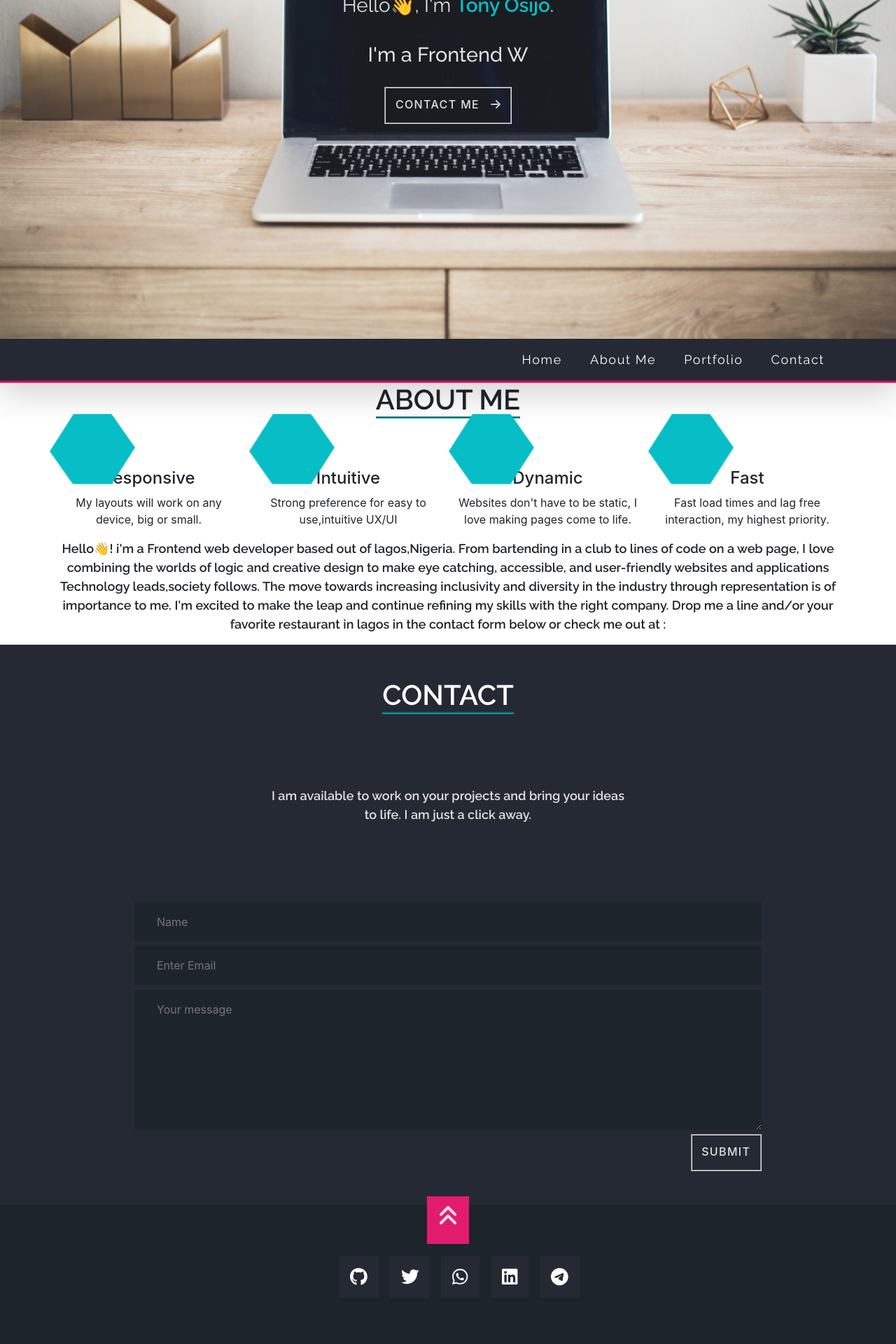
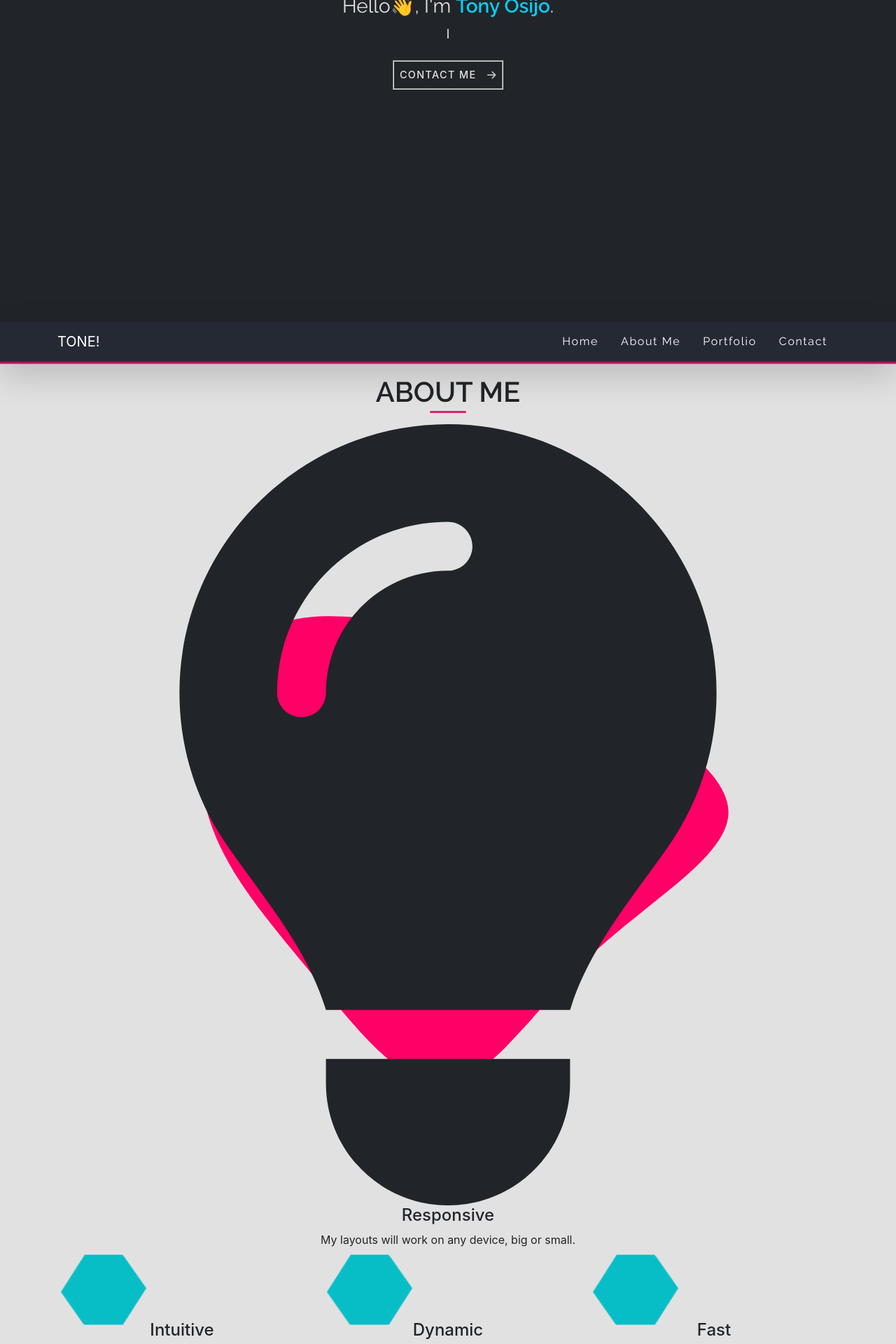
Before and after one commit to Lamarr99/portfolio, a React (Create React App) app in the folder portfolio/: page / in a window 1280 px wide. Shown: the part 340-2260 px from the top of the page at 70% size. Built offline with nearby package versions, Linux system fonts and the light colour scheme.

Commit message:
semi final commit

```diff
--- a/portfolio/package.json
+++ b/portfolio/package.json
@@ -16,6 +16,7 @@
     "react-awesome-shapes": "^0.1.12",
     "react-bootstrap": "^2.2.2",
     "react-dom": "^17.0.2",
+    "react-hook-form": "^7.30.0",
     "react-scripts": "5.0.0",
     "react-tsparticles": "^1.42.4",
     "typed.js": "^2.0.12",
--- a/portfolio/src/App.css
+++ b/portfolio/src/App.css
@@ -20,61 +20,36 @@ body{
 --primary-black:#1e242c;
 }
 nav a.nav-link {
-/* font-weight: 500; */
-/* font-size: .8rem; */
-letter-spacing: 0.0375rem;
-cursor: pointer;
-}
-nav ul li {
-  /* text-transform: uppercase; */
+font-weight: 500;
+ font-size: 1rem;
+letter-spacing: 0.375rem;
 }
 
 .main-text{
-
+ display: block
 }
-
 
 nav{
 border-bottom: 0.3rem groove var(--primary-red);
 background-color: var(--primary-dark) !important;
-
 }
 
 .navbar-nav > li > a{
   color: var(--primary-white) ;
-  margin-right: 0.75rem;
-  margin-left: 0.75rem;
- /*border-top: 0.1875rem solid var(--primary-dark);*/
+  margin: auto 0.5rem;
   font-weight: 400;
-  font-size: large;
   letter-spacing: 0.1rem;
   font-family: 'Raleway', 'Times New Roman';
 }
 
-.navbar-brand{
-  max-width: 17.25rem;
-  padding: 0 !important;
-  /* height: 6rem; */
-
-}
-
- .navbar-nav > li > a:focus {
-  /* border-top: 0.1875rem solid var(--primary-orange); */
-  color: var(--primary-red) !important;
-}
-
-.navbar-nav > li > a:hover{
-  /* border-top: 0.1875rem solid var(--primary-orange); */
-  color: var(--primary-red) !important;
-}
 
 /* header */
 
 .header-wrapper {
 position: relative;
-background: url(kari-shea-1SAnrIxw5OY-unsplash.jpg) no-repeat;
+/* background: url(kari-shea-1SAnrIxw5OY-unsplash.jpg) no-repeat;
 background-size: cover;
-background-position: center;
+background-position: center; */
 height: 100vh;
 
 }
@@ -88,11 +63,12 @@ justify-content: center;
 align-items: center;
 text-align: center;
 font-family: 'Raleway' sans-serif;
+z-index: 1;
+background: transparent;
 }
 
 .main-info h3{
   color: var(--primary-white);
-
   font-family: 'Raleway', sans-serif !important;
   font-weight: 400 !important;
 }
@@ -101,7 +77,7 @@ font-family: 'Raleway' sans-serif;
   font-family: 'Raleway', sans-serif !important;
   font-weight: 600 !important;
 }
-.navbar-togglers{
+/* .navbar-togglers{
 background-color: var(--primary-black);
 border: none !important;
 color: var(--primary-turquoise) !important;
@@ -109,17 +85,12 @@ color: var(--primary-turquoise) !important;
 
 .navbar-togglers:focus{
   color: var(--primary-dark) !important;
-  border: none !important;
-  outline: none !important;
-}
+} */
 
 
-.right-arrow:hover{
-transform: rotate(90deg);
-transition: .5s ease-in-out;
-}
+
 .strings {
-font-size: 1.8rem;
+font-size: 1.2rem;
   color: var(--primary-white);
   font-family: 'Raleway', sans-serif !important;
   font-weight: 500 !important;
@@ -129,12 +100,13 @@ font-size: 1.8rem;
 border: 2px groove var(--primary-white);
 text-transform: uppercase;
 border-radius: 0;
-padding: 0.725rem 0.85rem  0.85rem  0.85rem;
 color: var(--primary-white);
 text-decoration: none;
 font-weight: 500;
 letter-spacing: 0.085rem;
 transition: .5s ease-out;
+padding: 0.5rem;
+font-size: 0.9rem;
 }
 
 .btn-main-offer:hover{
@@ -145,22 +117,17 @@ border: 2px groove var(--primary-turquoise);
 
 .btn-main-offers {
   border-radius: 0;
-  padding: 1.5rem 1rem;
+  padding: 1.2rem ;
   color: var(--primary-white);
   text-decoration: none;
   font-weight: 500;
   letter-spacing: 0.085rem;
-  background-color: var(--primary-red);
-
-  }
-.btn-main-offers:hover{
- color: var(--primary-turquoise);
-}
+  background-color: var(--primary-red) !important;
+   }
 
 .about-me {
 width: fit-content;
 font-family: 'Raleway', sans-serif;
-border-bottom: 0.1875rem groove var(--primary-turquoise) ;
 animation: fade 1s ease-in-out forwards ;
 opacity: 0;
 transition: .4s ease-in-out;
@@ -173,14 +140,27 @@ transform: translateY(50%);
   }
 }
 
-.about-me:hover{
-  border-bottom: 0.1875rem groove var(--primary-red) ;
+.about-me::after{
+content: '';
+display: block;
+width: 25%;
+height: 0.2rem;
+background-color: var(--primary-red);
+margin: 0.2rem auto ;
+border-radius: 3rem;
+transition: .2s ease-out;
+}
+.about-me:hover::after{
+  width: 50%;
+}
 
-}
 .about-page {
 height: max-content;
 display: grid;
 place-items: center;
+color: #07bec7 !important;
+background-color: var(--primary-white) !important;
+z-index: 1 !important;
 }
 .about-para{
   width: fit-content;
@@ -190,7 +170,9 @@ place-items: center;
 .hexagon {
   width: 100px;
   height: 55px;
-  position: relative;
+  /* position: relative; */
+margin: 1rem;
+padding: 1rem;
 }
 
 .hexagon,
@@ -219,23 +201,15 @@ place-items: center;
   top: 27px;
 }
 
-.hexagon span {
-  position: absolute;
-  top: 0;
-  left: 0;
-  width: 100px;
-  height: 55px;
-  background: red;
-  z-index: 1;
-}
 input{
 background-color: var(--primary-black);
 border: none;
 margin-bottom: 0.4rem;
 width: 70vw;
-padding: 1rem 2rem;
+padding: 0.5rem 1rem;
 color: var(--primary-turquoise);
-
+font-size: small;
+font-family: monospace;
 }
 input:focus{
 outline: none;
@@ -243,24 +217,32 @@ outline: none;
 }
 .bg-darks{
   background-color: #252934;
-  height: 100vh;
+  height: max-content;
   max-width: 100vw;
   display: grid;
  place-items: center;
+ padding: 15%;
 }
+
+form > p {
+  color: var(--primary-red)!important;
+  font-size: 0.7rem;
+}
+
 
 textarea{
   background-color: var(--primary-black) ;
   border: none;
   width: 70vw;
   height: 25vh;
-  padding: 1rem 2rem;
+  padding: 0.5rem 1rem;
   color: var(--primary-turquoise);
-
+  font-size: 0.8rem;
 }
 
 .submit{
   float: right;
+  width: fit-content;
 }
 
 textarea:focus{
@@ -269,28 +251,32 @@ textarea:focus{
 .contact-paragraph{
   color: var(--primary-white);
   font-family: 'Raleway', sans-serif;
-  font-weight: 600;
-  font-size: large;
+  font-weight: 500;
+  font-size: 0.8rem;
 }
 
 .footer{
-  height: 40vh;
+  /* height: 40vh; */
   background-color: var(--primary-black);
+  margin-bottom: 0;
 }
 
 .contact-brand{
   background-color: var(--primary-dark);
+  color: var(--primary-silver) !important;
   text-decoration: none;
   list-style: none;
   font-size: 0.8rem !important;
   justify-content: center;
-  margin: 1.5rem 0.5rem;
-  padding: 1rem;
+  margin: 1.5rem 0.5rem 1.5rem 0;
+  padding: .5rem;
   transition: all .5s ease-in-out;
 }
+
 .contact-brand:hover{
-background-color: var(--primary-red);
+background-color: var(--primary-turquoise);
 }
+
 .footer-span{
   color: var(--primary-red);
 }
@@ -299,21 +285,5 @@ background-color: var(--primary-red);
   font-family: "Raleway", sans-serif;
   font-weight: 500;
   letter-spacing: .2rem;
+  font-size: small;
 }
-/* #particles-js {
-  width: 100%;
-  height: 100%;
-  /* background-color: #437993; */
-  /*background-image: url('');*/
-  /* background-size: cover;
-  background-position: 50% 50%;
-  background-repeat: no-repeat;
-  position: absolute;
-  z-index: 2;
-  opacity: 0.5;
-}
-
-canvas {
-  display: block;
-  vertical-align: bottom;
-} */
--- a/portfolio/src/App.js
+++ b/portfolio/src/App.js
@@ -4,19 +4,18 @@ import Navbar from "./components/Navbar";
 import Header from './components/Header';
 import ParticlesBackground from './components/ParticlesBackground';
 import About from './components/About';
-import Form from './components/Form';
+import MyForm from './components/Form';
 import Footer from './components/Footer';
-import ShapeComponent from './components/shapes';
+
 
 function App() {
  return (
    <>
-  {/* <ParticlesBackground />  */}
 
-<ShapeComponent />
-<Header /><Navbar />
+<Header />
+<Navbar />
 <About />
-<Form />
+<MyForm />
 <Footer />
 </>
   );
--- a/portfolio/src/components/About.js
+++ b/portfolio/src/components/About.js
@@ -1,19 +1,25 @@
 import { FontAwesomeIcon } from '@fortawesome/react-fontawesome'
-import { faRocket , faLaptopCode } from '@fortawesome/free-solid-svg-icons'
-import React from 'react'
+import {  faLightbulb,  } from '@fortawesome/free-solid-svg-icons'
+import React from 'react';
 
 const About = () => {
   return (
       <div  id='about' className=' about-page '>
     <div className='container text-center  text-dark '>
-<h1 className='about-me mb-3 mx-auto text-uppercase fw-bold '>About Me</h1>
+<h1 className='about-me mb-3 mt-3  mx-auto text-uppercase fw-bold '>About Me</h1>
 <div className='row'>
-  <div className='col'>
-<div>
-<div className='hexagon text-center'><FontAwesomeIcon icon={ faLaptopCode } style={{color:"red"}}  /> </div>
-  <h4>Responsive</h4>
+  <div className='col d-block'>
+
+  <svg viewBox="0 0 200 200" xmlns="http://www.w3.org/2000/svg">
+  <path fill="#FF0066" d="M38.1,-30.9C53.3,-22.9,72.1,-11.5,71.8,-0.3C71.4,10.8,51.9,21.6,36.7,35.9C21.6,50.3,10.8,68.2,-0.8,69C-12.3,69.7,-24.7,53.4,-36.3,39C-48,24.7,-58.9,12.3,-62.3,-3.3C-65.6,-19,-61.3,-38,-49.7,-45.9C-38,-53.9,-19,-50.7,-3.8,-47C11.5,-43.2,22.9,-38.8,38.1,-30.9Z" transform="translate(100 100)" />
+  <FontAwesomeIcon className='about-icon' icon={ faLightbulb } />
+</svg>
+ <h4>Responsive</h4>
   <p>My layouts will work on any device, big or small.</p>
 </div>
+
+  <div>
+
 
   </div>
 
@@ -36,7 +42,7 @@ const About = () => {
 
   <div className='col'>
 <div>
-<div className='hexagon '></div>
+<div className='hexagon'></div>
   <h4>Fast</h4>
   <p>Fast load times and lag free interaction, my highest priority.</p>
 </div>
@@ -53,7 +59,7 @@ representation is of importance to me.
 
 I'm excited to make the leap and continue refining my skills with the right company. Drop me a line
 and/or your favorite
-restaurant in lagos in the contact form below or check me out at :</p>
+restaurant in Lagos in the contact form below.</p>
 
     </div>
     </div>
--- a/portfolio/src/components/Footer.js
+++ b/portfolio/src/components/Footer.js
@@ -1,21 +1,20 @@
-import { faAngleDoubleUp, faArrowsSplitUpAndLeft, faArrowsUpDown, faArrowsUpToLine, faArrowUp19, faArrowUpShortWide, faLongArrowAltUp, faTemperatureArrowUp } from '@fortawesome/free-solid-svg-icons'
-import { FontAwesomeIcon } from '@fortawesome/react-fontawesome'
-import { faGithub, faTwitter, faWhatsapp, faLinkedin, faTelegram } from '@fortawesome/free-brands-svg-icons'
-import React from 'react'
+import { faAngleDoubleUp, faEnvelope, faPhone, } from '@fortawesome/free-solid-svg-icons'
+import { FontAwesomeIcon  } from '@fortawesome/react-fontawesome'
+import { faGithub, faTwitter, faWhatsapp, faLinkedin,  } from '@fortawesome/free-brands-svg-icons'
+import React from 'react';
 
 const Footer = () => {
   return (
 
-    <div className='footer text-center'>
-
-        <a href='#nav' className='btn-main-offers'><FontAwesomeIcon icon={ faAngleDoubleUp } beat  size='2x'/> </a>
+    <div id="footer" className='footer text-center'>
+<a href='' className='btn-main-offers'><FontAwesomeIcon icon={ faAngleDoubleUp } beat inverse /> </a>
     <div className='mt-3'>
-<ul className='list-groups text-white d-flex justify-content-center'>
-<li className='contact-brand'><a href='https://github.com/Lamarr99'><FontAwesomeIcon icon={faGithub} inverse bounce size="2x"/> </a></li>
-<li className='contact-brand'><a href=''><FontAwesomeIcon icon={ faTwitter }  inverse bounce size="2x"/></a></li>
-<li className='contact-brand'><a href=''><FontAwesomeIcon icon={ faWhatsapp } inverse bounce size="2x"/></a></li>
-<li className='contact-brand'><a href=''><FontAwesomeIcon icon={ faLinkedin } inverse bounce  size='2x'/></a></li>
-<li className='contact-brand'><a href=''><FontAwesomeIcon icon={ faTelegram } inverse bounce size="2x"/></a></li>
+<ul className='list-groups d-flex justify-content-center'>
+<li className='contact-brand'><a href='https://github.com/Lamarr99'><FontAwesomeIcon icon= {faGithub} inverse bounce /> </a></li>
+<li className='contact-brand'><a href='https://wa.me/message/NLFY2LONBZEVJ1'><FontAwesomeIcon icon={ faWhatsapp } inverse bounce/></a></li>
+<li className='contact-brand'><a href='https://www.linkedin.com/in/tony-osijo-55944222b/'><FontAwesomeIcon icon={ faLinkedin } inverse bounce /></a></li>
+<li className='contact-brand'><a href='tel:07062826563'><FontAwesomeIcon icon={ faPhone } inverse bounce /></a></li>
+<li className='contact-brand'><a href='mailto:tonyleo2019@outlook.com'><FontAwesomeIcon icon={ faEnvelope } inverse bounce /></a></li>
 </ul>
 
     </div>
--- a/portfolio/src/components/Form.js
+++ b/portfolio/src/components/Form.js
@@ -1,21 +1,36 @@
-import React from 'react'
+import React, { useState, useEffect } from 'react';
+import { useForm } from 'react-hook-form'
 
-const Form = () => {
+
+function MyForm ()  {
+  const {register, handleSubmit, reset, formState: {errors},} = useForm()
+
+
+  const onSubmit = (data) => console.log(data)
+
   return (
-<div id='contact' className='bg-darks   '>
+<div id='contact' className='bg-darks '>
     <h1 className='text-uppercase fw-bold text-white about-me'>Contact</h1>
-    <p className='contact-paragraph text-center '>I am available to work on your projects and bring your ideas <br /> to life. I am just a click away.</p>
+    <p className='contact-paragraph text-center'>I am available to work on your projects and bring your ideas <br /> to life. I am just a click away.</p>
 
-    <form>
-<input type={'text'} placeholder="Name" /><br />
-<input type='email' placeholder="Enter Email" /><br />
-<textarea className='' placeholder='Your message' /><br />
-<a className='btn-main-offer submit ' href='#'>SUBMIT</a>
+    <form onSubmit={handleSubmit(onSubmit)}>
 
+<input { ...register('guestName', { required:true }) } type='text'  placeholder="Name" />
+{errors.guestName && <p>Name is required.</p>}
+<input { ...register( 'guestEmail', { required:true } ) } type='email' placeholder="Enter Email" /><br />
+{ errors.guestEmail && <p>Enter Email</p> }
+<textarea { ...register('yourMessage', { required:true }) } placeholder='Send me a message' /><br />
+{ errors.yourMessage && <p>Send feedback</p> }
+<div>
+<input href='#' type={ 'submit' }  className="btn-main-offer submit" value="submit" />
+</div>
     </form>
 
 </div>
   )
 }
 
-export default Form
+
+
+
+export default MyForm
--- a/portfolio/src/components/Header.js
+++ b/portfolio/src/components/Header.js
@@ -3,6 +3,7 @@ import Typed from "typed.js";
 import { useEffect, useRef } from "react";
 import { FontAwesomeIcon } from "@fortawesome/react-fontawesome";
 import { faArrowRight } from "@fortawesome/free-solid-svg-icons";
+import ParticlesBackground from "./ParticlesBackground";
 
 export default function Header() {
 
@@ -11,14 +12,14 @@ export default function Header() {
 
   useEffect(() => {
     const typed = new Typed(el.current, {
-    strings: [ " I'm a Frontend Web Developer.", "I build interactive Web Apps"] ,
+    strings: [ "I'm a Frontend Developer.", "I design stunning responsive websites"] ,
     // Strings to display
       // Speed settings, try different values untill you get good results
       startDelay: 250,
-      typeSpeed: 100,
+      typeSpeed: 80,
       backSpeed: 100,
-      backDelay: 120,
-    loop: true
+      backDelay: 100,
+      loop:true
     });
 
     return () => {
@@ -29,34 +30,26 @@ export default function Header() {
 
 
     return (
-      <div  className="header-wrapper">
+      <>
+
+      <div  className="header-wrapper bg-dark">
+
           <div className="main-info m-3">
-        <h3 className="main-text">Hello👋, I'm <span className="my-name">Tony Osijo</span>.<br />
-        {/* I'm a Frontend Web Developer. */}
-        </h3><br />
-        {/* Element to display typing strings */}
+        <h3 className="main-text">Hello👋, I'm <span className="my-name text-info">Tony Osijo</span>.
+
+        </h3>
+
+
         <span className="strings" ref={el}></span>
+
         <a href="#contact" className="btn-main-offer ">Contact me
         <FontAwesomeIcon className="right-arrow" icon={ faArrowRight } style={{marginLeft:" 1rem"}} fade /></a>
       </div>
+      {/* <ParticlesBackground className='particles' /> */}
       </div>
+
+      </>
 
 
     );
   }
-
-// const Header = () => {
-//   return (
-//     <div className="header-wrapper">
-//         <div className="main-info">
-
-//     <h1>Web development</h1>
-//     <Typed/>
-//     </div>
-
-//     </div>
-
-//   )
-// }
-
-// export default Header
--- a/portfolio/src/components/Navbar.js
+++ b/portfolio/src/components/Navbar.js
@@ -7,15 +7,20 @@ const Navbar = () => {
 
 
   return (
-    <nav role={"navigation"} className="navbar navbar-expand-lg navbar-dark sticky-top shadow-lg">
-    <div id='nav' className="container">
-      <a className="navbar-brand" href="#"></a>
-      <button className="navbar-togglers navbar-toggler" type="button" data-bs-toggle="collapse" data-bs-target="#navbarSupportedContent" aria-controls="navbarSupportedContent" aria-expanded="false" aria-label="Toggle navigation">
+
+
+
+    <nav className="navbar navbar-expand-lg navbar-dark sticky-top shadow-lg">
+    <div id="nav" className="container">
+      <a className="navbar-brand " href="#">TONE!</a>
+      <button className="navbar-togglers navbar-toggler" type="button" data-bs-toggle="collapse"
+       data-bs-target="#navbarSupportedContent" aria-controls="navbarSupportedContent"  aria-expanded="false"
+        aria-label="Toggle navigation">
       <FontAwesomeIcon  icon={ faBars } //style={{ color: 'white' }}
-      />
+       />
       </button>
       <div className="collapse navbar-collapse" id="navbarSupportedContent">
-        <ul className="navbar-nav ms-auto mb-2 mb-lg-0">
+        <ul className="navbar-nav  mb-2 ms-auto  mb-lg-0" >
           <li className="nav-item">
             <a className="nav-link active" aria-current="page" href="#">Home</a>
           </li>
@@ -26,7 +31,7 @@ const Navbar = () => {
             <a className="nav-link active" href="#">Portfolio</a>
           </li>
           <li className="nav-item">
-            <a className="nav-link active" href="#">Contact</a>
+            <a className="nav-link active" href="#footer">Contact</a>
           </li>
         </ul>
 
```
Also changed, not shown: portfolio/src/components/ParticlesBackground.js (+108 -39 lines), portfolio/src/components/shapes.js (deleted, +0 -14 lines), 1 other file (tests, documents, lock files or other folders).
